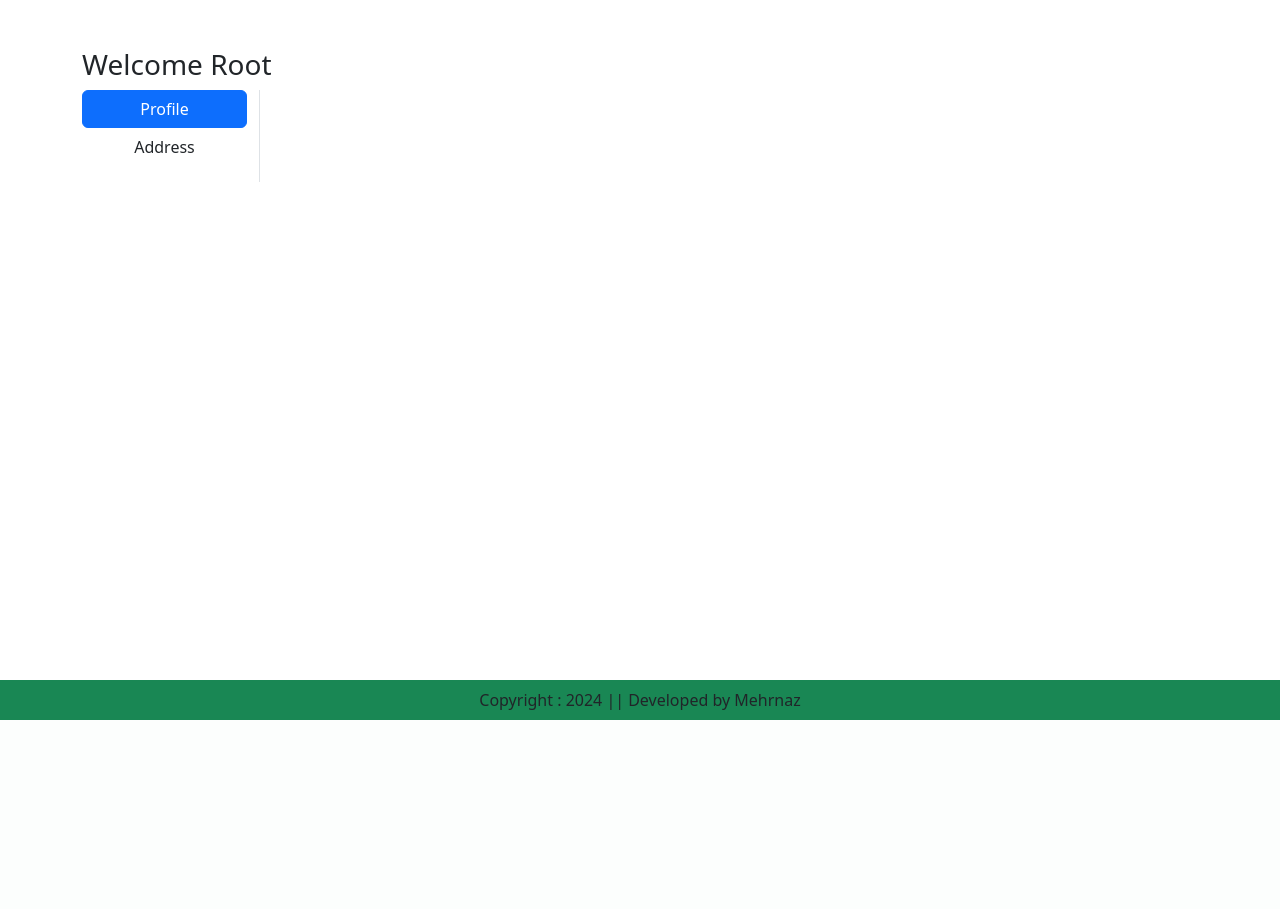
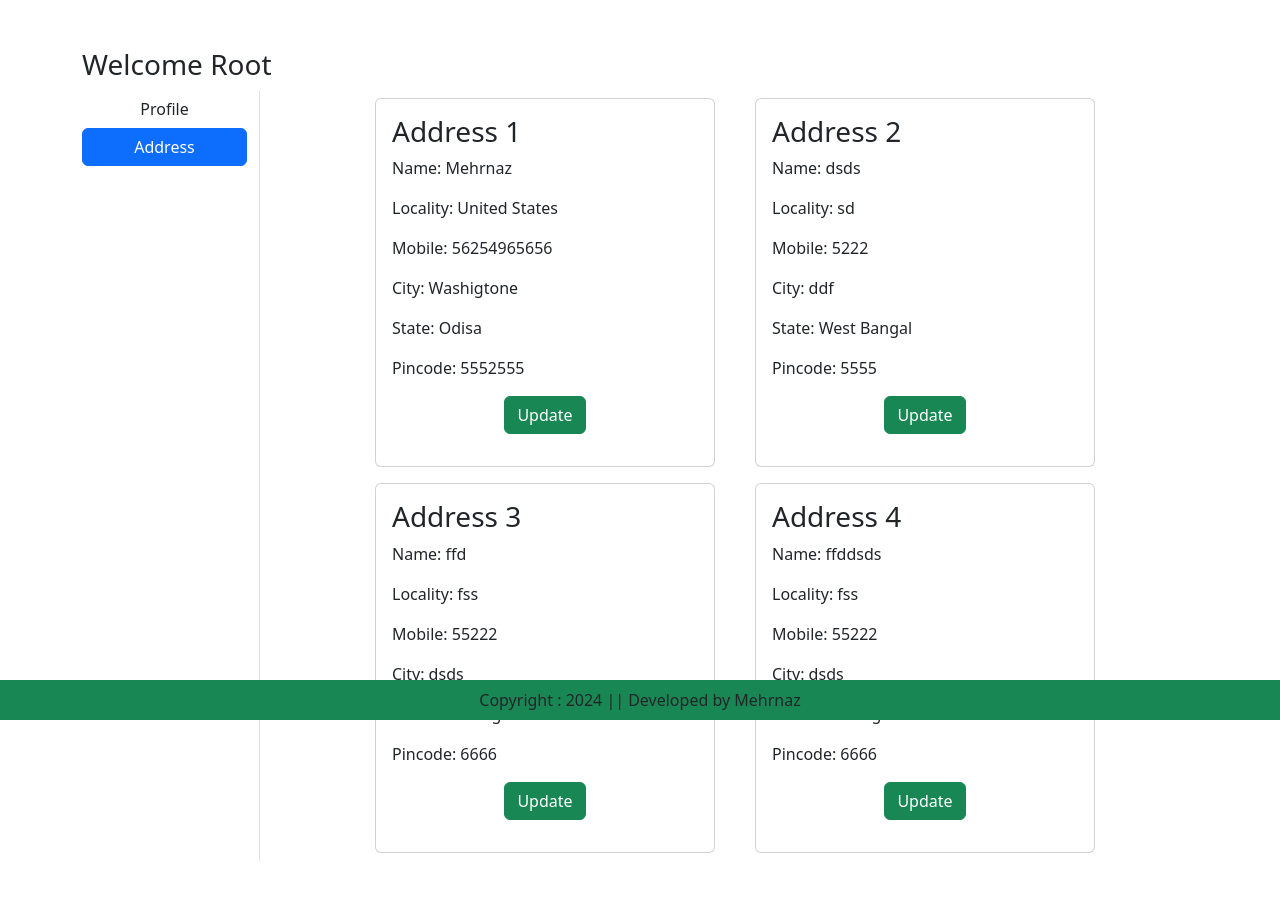
Before and after one commit to mhrnzb/ecomm, a Django app: page /address/ in a window 1280 px wide. Shown: the part 80-989 px from the top of the page. Before the commit the page ends 800 px from the top, so only its background shows below. Run offline with Django 4.2, Linux system fonts and the light colour scheme; a user stored in the database is signed in; data comes from the database, SQL or seed files in the repository.

Commit message:
address.html updated

```diff
--- a/ec/app/templates/app/address.html
+++ b/ec/app/templates/app/address.html
@@ -8,9 +8,30 @@
 
         <div class="col-sm-2 border-end">
             <ul class="list-unstyled">
-                <li class="d-grid"><a href="{% url 'profile'%}" class="btn btn-primary">Profile</a></li>
-                <li class="d-grid"><a href="{% url 'address'%}" class="btn btn">Address</a></li>
+                <li class="d-grid"><a href="{% url 'profile'%}" class="btn ">Profile</a></li>
+                <li class="d-grid"><a href="{% url 'address'%}" class="btn btn-primary">Address</a></li>
             </ul>
         </div>
 
+        <div class="col-sm-8 offset-sm-1">
+            <div class="row">
+                {% for ad in add %}
+                    <div class="col-sm-6">
+                        <div class="card m-2">
+                            <div class="card-body">
+                                <h3>Address {{forloop.counter}}</h3>
+                                <p>Name: {{ad.name}}</p>
+                                <p>Locality: {{ad.locality}}</p>
+                                <p>Mobile: {{ad.mobile}}</p>
+                                <p>City: {{ad.city}}</p>
+                                <p>State: {{ad.state}}</p>
+                                <p>Pincode: {{ad.zipcode}}</p>
+                                <p class="text-center"><a href="" type="button" class="btn btn-success">Update</a></p>
+                            </div>
+                        </div>
+                    </div>
+                {% endfor %}
+            </div>
+        </div>
+
 {% endblock main-content %}
```
